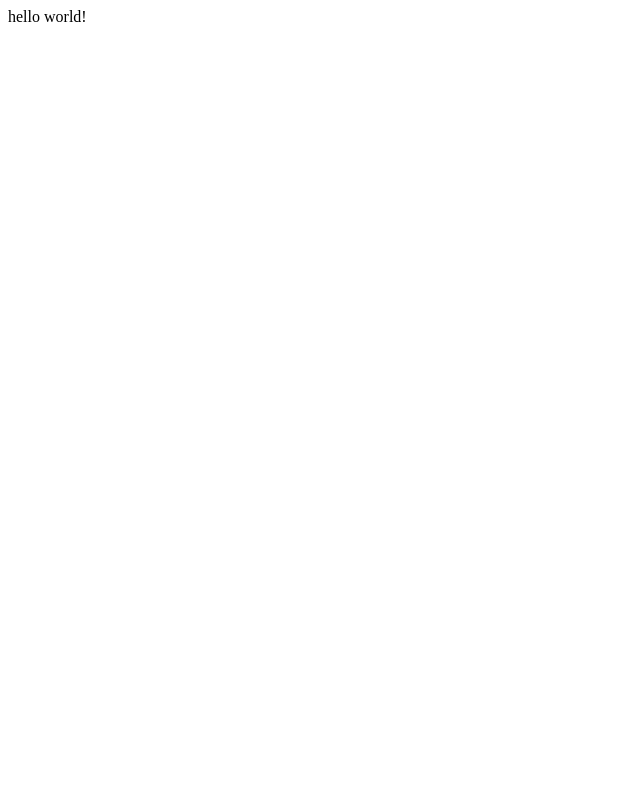
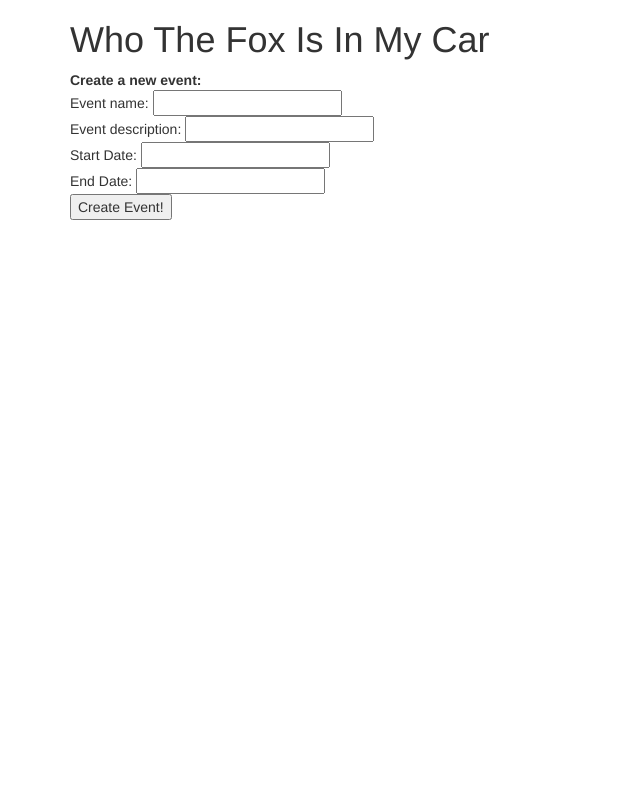
Before and after one commit to Raytray/WTFIIMC, a PHP site: page / in a window 1280 px wide. Before the commit the part shown is almost empty. Shown: the whole page, without its empty margins (0-640 px from the left). Run offline with PHP 8.4, Linux system fonts and the light colour scheme; some libraries are stand-ins or nearby versions.

Commit message:
created a form, no scripting yet for the submit button

```diff
--- a/index.php
+++ b/index.php
@@ -2,7 +2,11 @@
 require 'flight/Flight.php';
 
 Flight::route('/', function(){
-    echo 'hello world!';
+    include('php/index.php');
+});
+
+Flight::route('/event', function(){
+	echo "Events";
 });
 
 Flight::start();
--- a/php/index.php
+++ b/php/index.php
@@ -0,0 +1,29 @@
+<html>
+<head>
+	<title>Profile</title>
+	<link href="http://netdna.bootstrapcdn.com/bootstrap/3.0.0/css/bootstrap.min.css" rel="stylesheet">
+	<script src="http://netdna.bootstrapcdn.com/bootstrap/3.0.0/js/bootstrap.min.js"></script>
+	<link href="http://code.jquery.com/ui/1.10.3/themes/smoothness/jquery-ui.css" rel="stylesheet">
+	<script src="http://code.jquery.com/jquery-1.9.1.js"></script>
+	<script src="http://code.jquery.com/ui/1.10.3/jquery-ui.js"></script>
+</head>
+
+<body>
+
+<div class="container">
+	<h1>Who The Fox Is In My Car</h1>
+	<p>
+		<b>Create a new event:</b><br>
+		Event name: <input id="name" type="text" /><br>
+		Event description: <input id="eventinfo" type="text" /><br>
+		Start Date: <input id="start" type="text" /><br>
+		End Date: <input id="end" type="text" /><br>
+		<button type="button" id="submitevent">Create Event!</button>
+	</p>
+	<div id="results"></div>
+
+
+</div>
+</body>
+
+</html>
```
